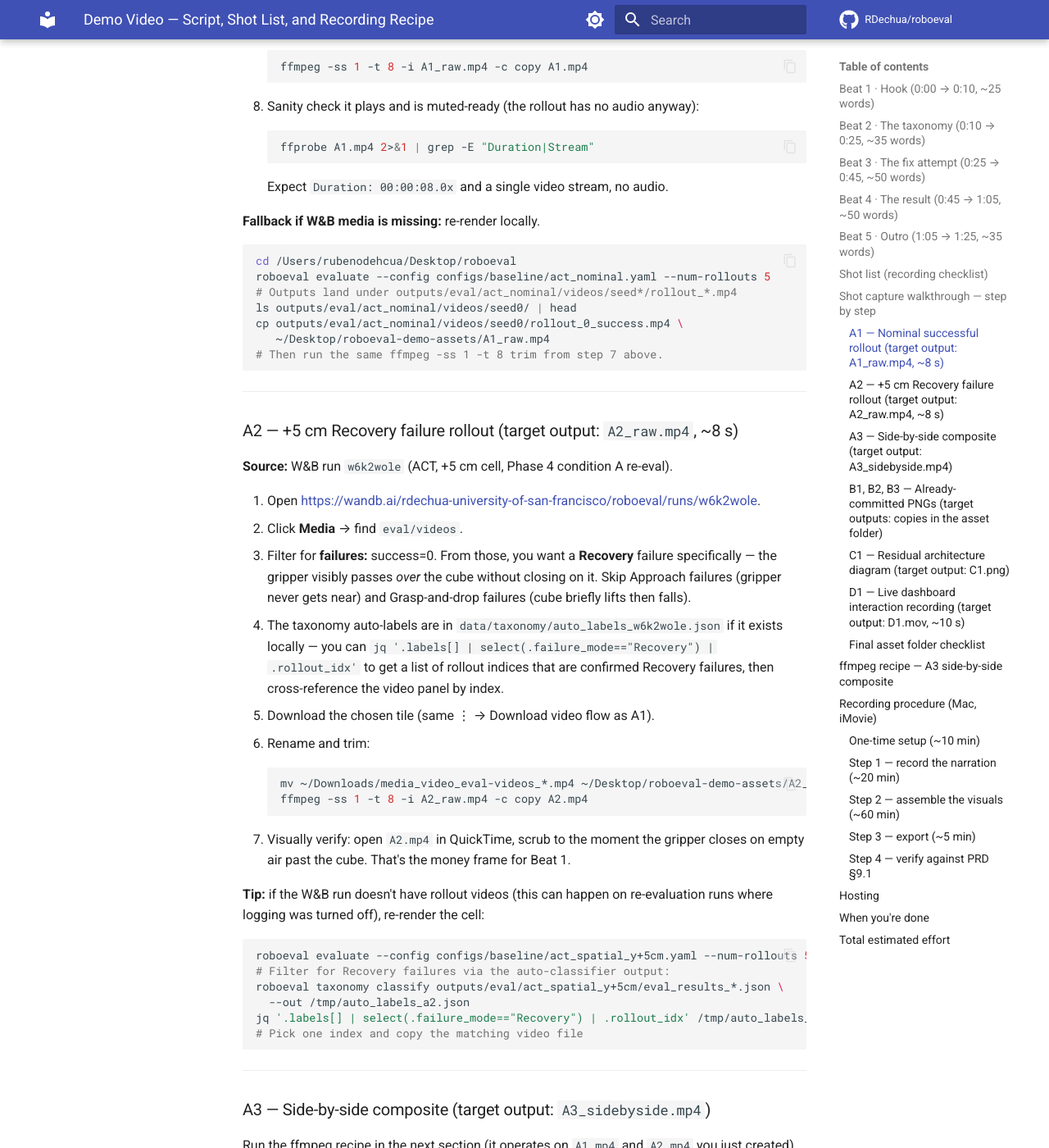
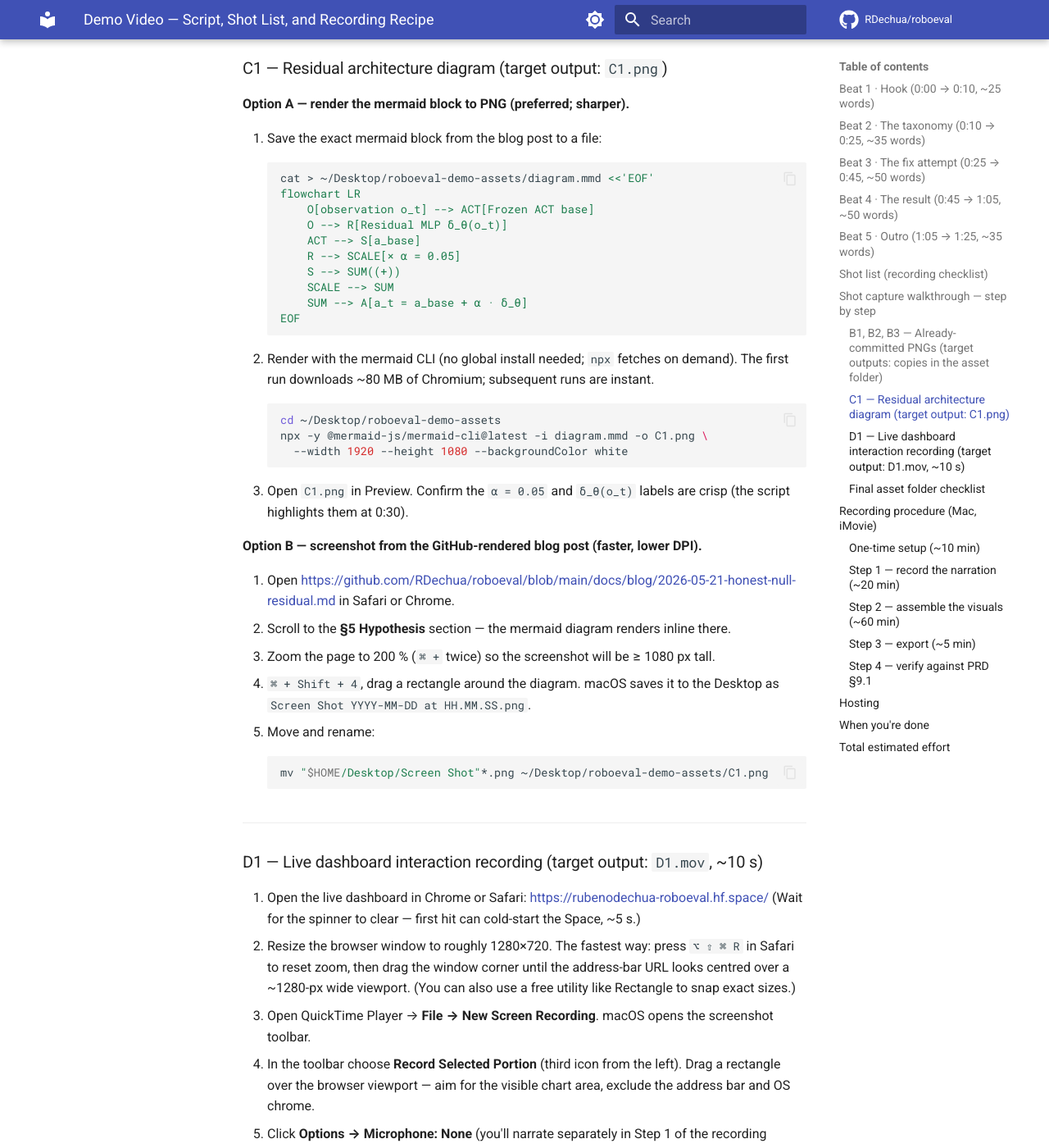
Before and after one commit to RDechua/roboeval, an MkDocs documentation site: the page built from docs/blog/demo-video-script.md, in a window 1280 px wide and 1400 px high, scrolled down 4291 px. Shown: the whole window at 82% size. Built offline with MkDocs 1.6.1 and Material for MkDocs 9.7.7, drawn with Linux system fonts in a browser that asks for light colours; comment, search, counter and statistics services are not loaded; some of the changed text lies outside the part shown.

Commit message:
docs(demo): drop A1/A2/A3 rollout shots; restage Beat 1 around B1
The eval harness never logged rollout videos to W&B and never rendered
them to disk (no wandb.Video calls, no imageio, no VideoRecorder). So
the W&B Media tab is empty for `auchm66k` and `w6k2wole`, and there are
no MP4s under outputs/eval/*/videos/. A1, A2, A3 in the shot list were
uncapturable.

Changes:
- Beat 1 hook: was A1+A2 side-by-side picture-in-picture; now a slow
  Ken Burns zoom into the +5 cm column of B1. Narration tightened to
  match what's actually on screen ("59% of the failures are the gripper
  sweeping right past it").
- Beat 2: opens by pulling the zoom back out across all seven cells
  before cross-cutting to B2 (continuity from Beat 1's new ending
  frame).
- Shot-list table: A1/A2/A3 rows removed. Added explanatory note
  pointing future readers at the missing --record-video flag if they
  want the rollout footage back.
- "Shot capture walkthrough" section: A1/A2/A3 subsections + ffmpeg
  hstack recipe removed. B1/B2/B3, C1, D1 walkthroughs unchanged.
- Asset folder checklist updated (6 files instead of 9).
- Total estimated effort: 2 hr → 1 hr 45 min.

````diff
--- a/docs/blog/demo-video-script.md
+++ b/docs/blog/demo-video-script.md
@@ -12,14 +12,17 @@
 **Narration:**
 
 > ACT is a state-of-the-art imitation policy on the bimanual ALOHA Transfer Cube. At nominal,
-> it succeeds 80% of the time. Shift the cube five centimeters, and it sweeps right past it.
+> it succeeds 80% of the time. Shift the cube five centimeters, and 59% of the failures are
+> the gripper sweeping right past it.
 
-**Visual:** Side-by-side picture-in-picture.
-- **Left:** A1 — nominal rollout, successful pick-and-place. Mute audio. Loop or freeze on final placement.
-- **Right:** A2 — +5 cm Recovery failure. Gripper closes on empty air past the cube. Loop or freeze on the miss.
-- **On-screen text** at 0:08 (bottom-third lower-third): "+5 cm spatial shift → 59% Recovery failures".
+**Visual:** Full-screen B1 with a slow Ken Burns zoom.
+- **0:00 → 0:04:** B1 — `docs/figures/spatial_failure_distribution.png`. Start at full-chart framing so the audience reads the axis (cells −5 → +5 cm).
+- **0:04 → 0:10:** Zoom slowly into the +5 cm column. The Recovery slice (dominant colour) fills the frame by 0:09.
+- **On-screen text** at 0:06 (large, centred, bold over translucent backdrop): "+5 cm spatial shift → 59% Recovery failures".
 
-**Cut at 0:10** to full-screen B1 (failure-mode bar chart).
+**Cut at 0:10** continues into Beat 2 on the same chart (no scene change; the camera just pulls back out).
+
+*Note:* the original Beat 1 design called for side-by-side rollout video (A1 nominal vs. A2 +5 cm failure). The eval harness doesn't render or log video, so no rollout footage exists. B1 alone carries the hook — the +5 cm Recovery column is the visual equivalent of "robot misses."
 
 ---
 
@@ -32,7 +35,7 @@
 > emerges on both spatial and temporal perturbation axes.
 
 **Visual:**
-- **0:10 → 0:18:** Full-screen B1 — `docs/figures/spatial_failure_distribution.png`. Zoom slowly from full chart to the +5 cm column.
+- **0:10 → 0:18:** Pull the Ken Burns zoom back out to full-chart B1, then pan slowly across all seven cells (−5 cm → +5 cm) so the audience sees the failure-mode distribution shift across the perturbation axis.
 - **0:18 → 0:25:** Cross-cut to B2 — `docs/figures/cross_axis_degradation.png`. Animate the left (spatial) panel fading in first, then the right (temporal) panel.
 - **On-screen text** at 0:20: "spatial brittle · temporal robust".
 
@@ -104,14 +107,13 @@
 
 | ID | What | Where it comes from | How to capture |
 |----|------|---------------------|----------------|
-| **A1** | Nominal successful rollout (gym-aloha) | W&B run `auchm66k` (ACT nominal) — rollout media tab | Download a successful rollout MP4 from W&B. Alternatively, re-render with `roboeval evaluate --config configs/baseline/act_nominal.yaml` and capture the first success from `outputs/eval/act_nominal/videos/` |
-| **A2** | +5 cm Recovery failure rollout | W&B run `w6k2wole` (ACT +5 cm) — rollout media tab | Same as above; find a clean Recovery failure |
-| **A3** | Side-by-side composite of A1 + A2 | Build from A1 and A2 | `ffmpeg` `hstack`, see recipe below |
 | **B1** | Spatial failure-mode stacked bar | `docs/figures/spatial_failure_distribution.png` | Already committed |
 | **B2** | Cross-axis degradation curve | `docs/figures/cross_axis_degradation.png` | Already committed |
 | **B3** | Phase 4 3-condition stacked bar | `docs/figures/phase4_ablation_failure_distribution.png` | Already committed |
 | **C1** | Residual architecture diagram | The mermaid block in `docs/blog/2026-05-21-honest-null-residual.md` | Render to PNG via `npx @mermaid-js/mermaid-cli -i diagram.mmd -o C1.png` or screenshot from the GitHub-rendered blog post |
 | **D1** | Live dashboard interaction (10 s) | https://rubenodechua-roboeval.hf.space/ | QuickTime → File → New Screen Recording → "Record Selected Portion" → drag a 1280×720 region over the browser → click through filters for 10 s |
+
+> **A1, A2, A3 were dropped.** The eval harness never logged or rendered rollout video, so there's no nominal-success or +5 cm-failure clip to pull. Beat 1 now opens on B1 (zoomed +5 cm column) instead of a side-by-side picture-in-picture. If you ever want the rollout footage back, add a `--record-video` flag to `roboeval evaluate` using mujoco's offscreen renderer, then re-run the nominal and +5 cm evals.
 
 ---
 
@@ -130,110 +132,6 @@
 brew install ffmpeg          # ~3 min on first install
 ffmpeg -version | head -1    # sanity check
 ```
-
-W&B entity for every run URL below: **`rdechua-university-of-san-francisco`**.
-
----
-
-### A1 — Nominal successful rollout (target output: `A1_raw.mp4`, ~8 s)
-
-**Source:** W&B run `auchm66k` (ACT, nominal cell).
-
-1. Open <https://wandb.ai/rdechua-university-of-san-francisco/roboeval/runs/auchm66k>
-   in a browser while signed in to W&B.
-2. Click the **Media** tab (left sidebar; the panel icon with a filmstrip).
-3. Find the panel titled `eval/videos` (or `rollouts/video`, whichever variant
-   was logged for this run). Each tile is one rollout.
-4. Use the **success filter:** sort or filter the table on the `success` metric
-   = 1. If the table view is collapsed, click the gear icon → "Show success
-   column" → sort descending. Pick any rollout where success=1.
-5. Hover the chosen video tile → click the ⋮ menu (top-right corner of the
-   tile) → **Download video**. It saves as something like
-   `media_video_eval-videos_42_0_<hash>.mp4`.
-6. Rename and move to the asset folder:
-   ```bash
-   mv ~/Downloads/media_video_eval-videos_*.mp4 ~/Desktop/roboeval-demo-assets/A1_raw.mp4
-   ```
-7. Trim to 8 s starting from a clean frame (skip the first ~1 s if the gym
-   reset is jumpy):
-   ```bash
-   ffmpeg -ss 1 -t 8 -i A1_raw.mp4 -c copy A1.mp4
-   ```
-8. Sanity check it plays and is muted-ready (the rollout has no audio anyway):
-   ```bash
-   ffprobe A1.mp4 2>&1 | grep -E "Duration|Stream"
-   ```
-   Expect `Duration: 00:00:08.0x` and a single video stream, no audio.
-
-**Fallback if W&B media is missing:** re-render locally.
-
-```bash
-cd /Users/rubenodehcua/Desktop/roboeval
-roboeval evaluate --config configs/baseline/act_nominal.yaml --num-rollouts 5
-# Outputs land under outputs/eval/act_nominal/videos/seed*/rollout_*.mp4
-ls outputs/eval/act_nominal/videos/seed0/ | head
-cp outputs/eval/act_nominal/videos/seed0/rollout_0_success.mp4 \
-   ~/Desktop/roboeval-demo-assets/A1_raw.mp4
-# Then run the same ffmpeg -ss 1 -t 8 trim from step 7 above.
-```
-
----
-
-### A2 — +5 cm Recovery failure rollout (target output: `A2_raw.mp4`, ~8 s)
-
-**Source:** W&B run `w6k2wole` (ACT, +5 cm cell, Phase 4 condition A re-eval).
-
-1. Open <https://wandb.ai/rdechua-university-of-san-francisco/roboeval/runs/w6k2wole>.
-2. Click **Media** → find `eval/videos`.
-3. Filter for **failures:** success=0. From those, you want a **Recovery**
-   failure specifically — the gripper visibly passes _over_ the cube without
-   closing on it. Skip Approach failures (gripper never gets near) and
-   Grasp-and-drop failures (cube briefly lifts then falls).
-   - The taxonomy auto-labels are in
-     `data/taxonomy/auto_labels_w6k2wole.json` if it exists locally — you can
-     `jq '.labels[] | select(.failure_mode=="Recovery") | .rollout_idx'`
-     to get a list of rollout indices that are confirmed Recovery failures,
-     then cross-reference the video panel by index.
-4. Download the chosen tile (same ⋮ → Download video flow as A1).
-5. Rename and trim:
-   ```bash
-   mv ~/Downloads/media_video_eval-videos_*.mp4 ~/Desktop/roboeval-demo-assets/A2_raw.mp4
-   ffmpeg -ss 1 -t 8 -i A2_raw.mp4 -c copy A2.mp4
-   ```
-6. Visually verify: open `A2.mp4` in QuickTime, scrub to the moment the gripper
-   closes on empty air past the cube. That's the money frame for Beat 1.
-
-**Tip:** if the W&B run doesn't have rollout videos (this can happen on
-re-evaluation runs where logging was turned off), re-render the cell:
-
-```bash
-roboeval evaluate --config configs/baseline/act_spatial_y+5cm.yaml --num-rollouts 50
-# Filter for Recovery failures via the auto-classifier output:
-roboeval taxonomy classify outputs/eval/act_spatial_y+5cm/eval_results_*.json \
-  --out /tmp/auto_labels_a2.json
-jq '.labels[] | select(.failure_mode=="Recovery") | .rollout_idx' /tmp/auto_labels_a2.json
-# Pick one index and copy the matching video file
-```
-
----
-
-### A3 — Side-by-side composite (target output: `A3_sidebyside.mp4`)
-
-Run the ffmpeg recipe in the next section (it operates on `A1.mp4` and
-`A2.mp4` you just created). One command, ~5 s runtime:
-
-```bash
-cd ~/Desktop/roboeval-demo-assets
-ffmpeg -i A1.mp4 -i A2.mp4 -filter_complex \
-  "[0:v]scale=960:720,setsar=1[l];[1:v]scale=960:720,setsar=1[r];[l][r]hstack=inputs=2[out]" \
-  -map "[out]" -an -c:v libx264 -crf 18 -pix_fmt yuv420p A3_sidebyside.mp4
-```
-
-Open `A3_sidebyside.mp4` in QuickTime to confirm the panels are aligned
-(left = nominal, right = +5 cm). If one looks squashed, rerun with the source
-order swapped or adjust the per-input `scale=` to match aspect.
-
----
 
 ### B1, B2, B3 — Already-committed PNGs (target outputs: copies in the asset folder)
 
@@ -358,9 +256,6 @@
 After all the steps above, `~/Desktop/roboeval-demo-assets/` should contain:
 
 ```
-A1.mp4              # 8 s, nominal success
-A2.mp4              # 8 s, +5 cm Recovery failure
-A3_sidebyside.mp4   # 8 s, side-by-side composite
 B1.png              # spatial failure-mode stacked bar
 B2.png              # cross-axis degradation curve
 B3.png              # Phase 4 3-condition stacked bar
@@ -371,25 +266,6 @@
 
 Drag the whole folder into iMovie's Project Media library and you're ready
 for the **Recording procedure** section below.
-
----
-
-## ffmpeg recipe — A3 side-by-side composite
-
-If A1 and A2 have different lengths, trim to the shorter one first:
-
-```bash
-# Trim both to 8 seconds (match the Beat 1 budget)
-ffmpeg -ss 0 -t 8 -i A1.mp4 -c copy A1_trim.mp4
-ffmpeg -ss 0 -t 8 -i A2.mp4 -c copy A2_trim.mp4
-
-# Stack side-by-side, scale each panel to 960x720 (fills 1920x720)
-ffmpeg -i A1_trim.mp4 -i A2_trim.mp4 -filter_complex \
-  "[0:v]scale=960:720,setsar=1[l];[1:v]scale=960:720,setsar=1[r];[l][r]hstack=inputs=2[out]" \
-  -map "[out]" -an -c:v libx264 -crf 18 -pix_fmt yuv420p A3_sidebyside.mp4
-```
-
-Drop `A3_sidebyside.mp4` into iMovie as a single clip for Beat 1.
 
 ---
 
@@ -410,7 +286,7 @@
 
 ### Step 2 — assemble the visuals (~60 min)
 
-1. Drag the B-roll files (A3, B1, B2, B3, C1, D1) into the iMovie project library.
+1. Drag the B-roll files (B1, B2, B3, C1, D1) into the iMovie project library.
 2. Place them on the video track aligned to the narration timestamps in this script.
 3. For static images (B1, B2, B3, C1), set the clip duration to match the beat:
    - Click the image clip → use the inspector to set duration in seconds.
@@ -473,7 +349,7 @@
 ## Total estimated effort
 
 - Recording narration: 20 min
-- Pulling W&B rollouts + ffmpeg composite: 30 min
+- Rendering C1 (mermaid → PNG) + recording D1 (dashboard click-through): 15 min
 - iMovie assembly: 60 min
 - Export + upload: 10 min
-- **Total: ~2 hr.** Front-load the narration recording — getting that clean is the slowest variable.
+- **Total: ~1 hr 45 min.** Front-load the narration recording — getting that clean is the slowest variable.
````
